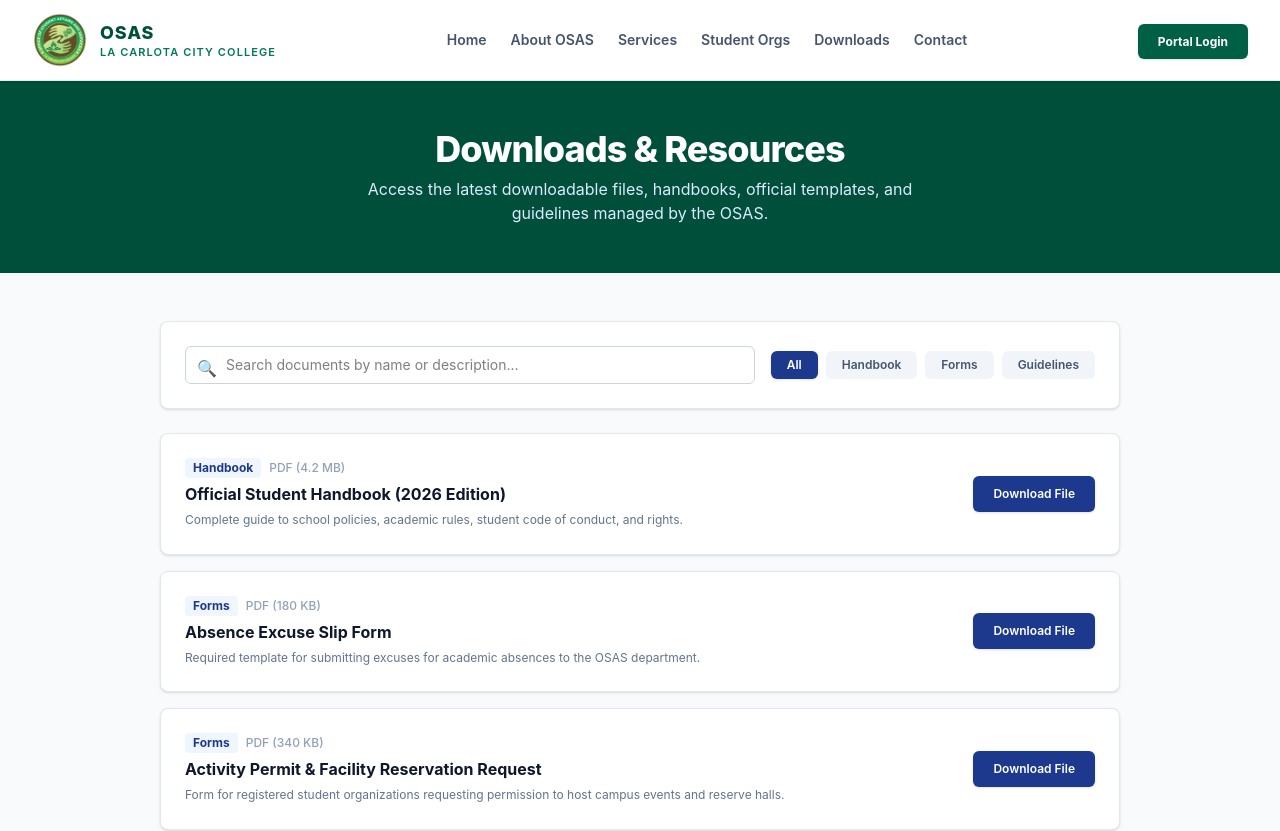
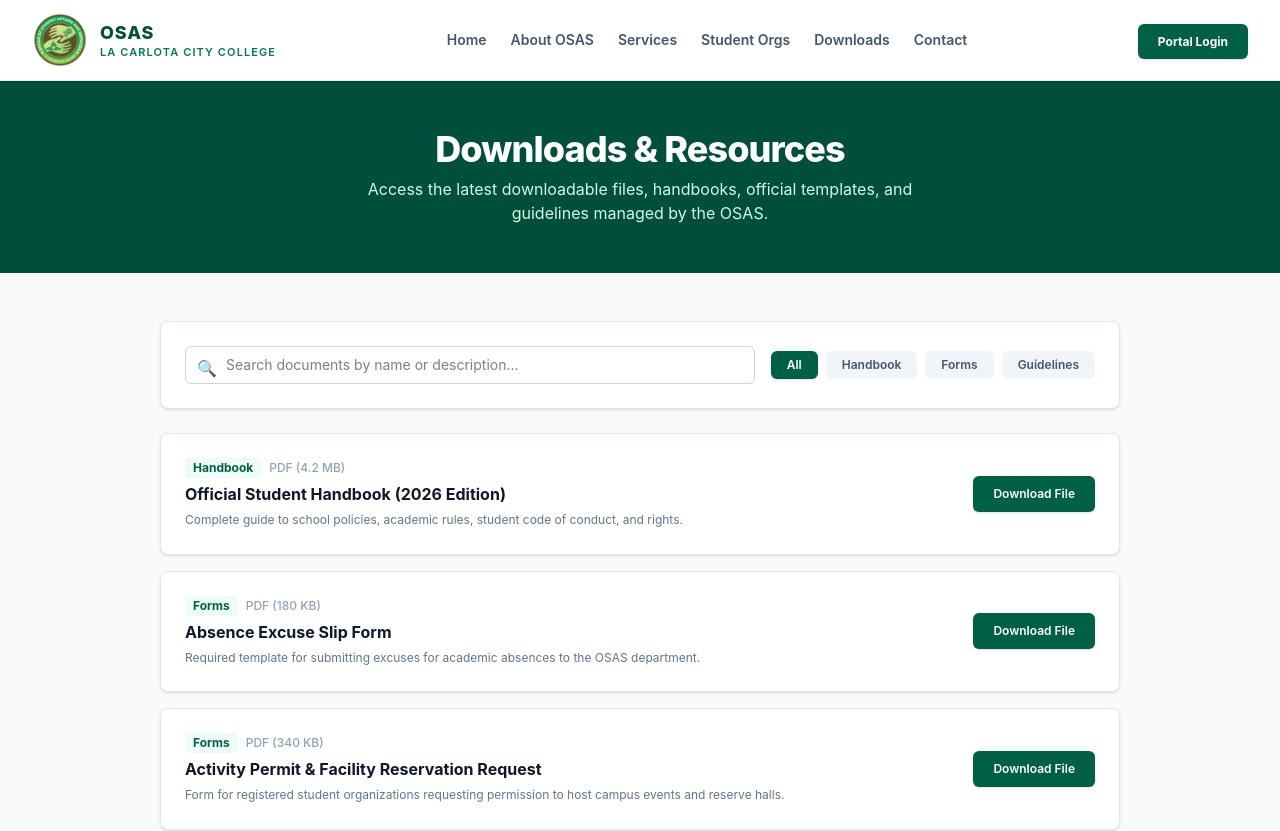
Before and after one commit to Kwaade17/osas-frontend, a React (Vite) app: page /downloads in a window 1280 px wide. Shown: the top 831 px of the page. Built offline with nearby package versions, Linux system fonts and the light colour scheme; no server answers.

Commit message:
Update osas-frontend

```diff
--- a/src/pages/Downloads.jsx
+++ b/src/pages/Downloads.jsx
@@ -62,7 +62,7 @@ export default function Downloads() {
       {/* Page Header */}
       <div className="bg-emerald-900 text-white py-12 px-4 text-center">
         <h1 className="text-3xl md:text-4xl font-extrabold tracking-tight">Downloads & Resources</h1>
-        <p className="text-blue-100 mt-2 max-w-xl mx-auto">
+        <p className="text-emerald-100 mt-2 max-w-xl mx-auto">
           Access the latest downloadable files, handbooks, official templates, and guidelines managed by the OSAS.
         </p>
       </div>
@@ -72,27 +72,27 @@ export default function Downloads() {
         {/* Filter Controls */}
         <div className="bg-white p-6 rounded-lg border border-slate-200 shadow-sm flex flex-col md:flex-row md:items-center justify-between gap-4">
 
-          {/* Search bar */}
+          {/* Search bar (Updated focus ring to emerald) */}
           <div className="relative flex-1">
             <input
               type="text"
               placeholder="Search documents by name or description..."
               value={searchTerm}
               onChange={(e) => setSearchTerm(e.target.value)}
-              className="w-full pl-10 pr-4 py-2 border border-slate-300 rounded-md focus:outline-none focus:ring-2 focus:ring-blue-500 focus:border-transparent text-sm"
+              className="w-full pl-10 pr-4 py-2 border border-slate-300 rounded-md focus:outline-none focus:ring-2 focus:ring-emerald-500 focus:border-transparent text-sm"
             />
             <span className="absolute left-3 top-2.5 text-slate-400">🔍</span>
           </div>
 
-          {/* Category Tabs */}
+          {/* Category Tabs (Updated to Emerald) */}
           <div className="flex flex-wrap gap-2">
             {categories.map((category) => (
               <button
                 key={category}
                 onClick={() => setSelectedCategory(category)}
-                className={`px-4 py-1.5 text-xs font-semibold rounded-md transition ${
+                className={`px-4 py-1.5 text-xs font-semibold rounded-md transition cursor-pointer ${
                   selectedCategory === category
-                    ? 'bg-blue-900 text-white shadow-sm'
+                    ? 'bg-emerald-800 text-white shadow-sm'
                     : 'bg-slate-100 text-slate-600 hover:bg-slate-200'
                 }`}
               >
@@ -106,10 +106,11 @@ export default function Downloads() {
         <div className="space-y-4">
           {filteredDocs.length > 0 ? (
             filteredDocs.map((doc) => (
-              <div key={doc.id} className="bg-white p-6 rounded-lg border border-slate-200 shadow-sm flex flex-col sm:flex-row justify-between items-start sm:items-center gap-4 hover:border-slate-300 transition">
+              <div key={doc.id} className="bg-white p-6 rounded-lg border border-slate-200 shadow-sm flex flex-col sm:flex-row justify-between items-start sm:items-center gap-4 hover:border-emerald-200 transition">
                 <div className="space-y-1">
                   <div className="flex items-center space-x-2">
-                    <span className="text-xs font-bold text-blue-900 bg-blue-50 px-2 py-0.5 rounded">
+                    {/* Category Badge updated to Emerald */}
+                    <span className="text-xs font-bold text-emerald-800 bg-emerald-50 px-2 py-0.5 rounded">
                       {doc.category}
                     </span>
                     <span className="text-xs text-slate-400 font-medium">
@@ -120,10 +121,10 @@ export default function Downloads() {
                   <p className="text-xs text-slate-500 leading-relaxed max-w-2xl">{doc.description}</p>
                 </div>
 
-                {/* Simulated Download Trigger */}
+                {/* Simulated Download Button updated to Emerald */}
                 <button
                   onClick={() => alert(`Simulated download for: ${doc.name}`)}
-                  className="w-full sm:w-auto bg-blue-900 hover:bg-blue-800 text-white font-semibold text-xs py-2.5 px-5 rounded-md transition whitespace-nowrap shadow-sm text-center"
+                  className="w-full sm:w-auto bg-emerald-800 hover:bg-emerald-950 text-white font-semibold text-xs py-2.5 px-5 rounded-md transition whitespace-nowrap shadow-sm text-center cursor-pointer"
                 >
                   Download File
                 </button>
```
